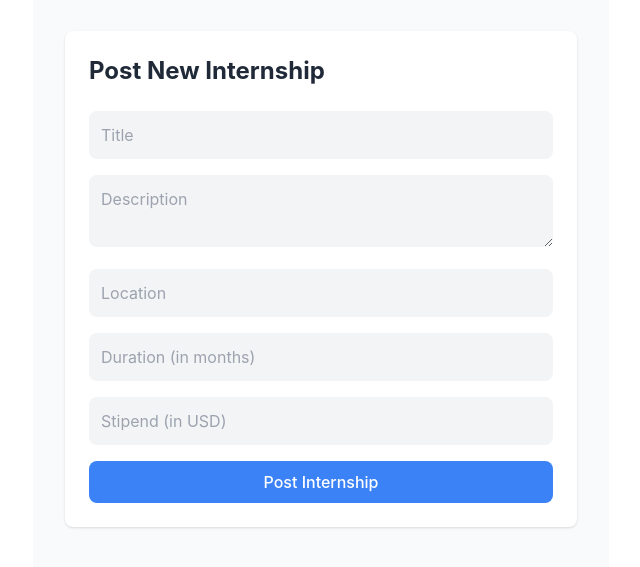
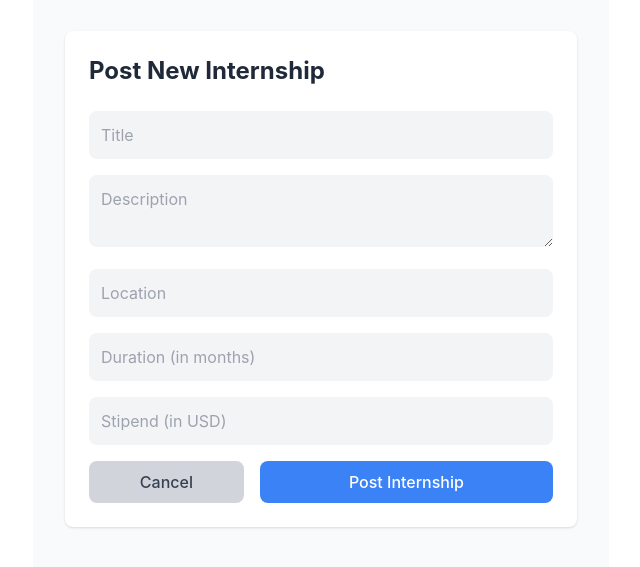
Before and after one commit to JhaBhatiaSharma/JhaBhatiaSharma, a React (Vite) app in the folder frontend/: page /add-internship in a window 1280 px wide. Shown: the part 121-688 px from the top of the page, without its empty margins (319-959 px from the left). Built offline with nearby package versions, Linux system fonts and the light colour scheme.

Commit message:
feat: add Cancel button to navigate back to company dashboard

```diff
--- a/frontend/src/Pages/Company/AddInternship.jsx
+++ b/frontend/src/Pages/Company/AddInternship.jsx
@@ -25,6 +25,9 @@ const AddInternship = () => {
       console.error('Error adding internship:', error);
       alert('Failed to add internship');
     }
+  };
+  const handleCancel = () => {
+    navigate('/company'); // Navigate back to the dashboard
   };
 
   return (
@@ -71,12 +74,21 @@ const AddInternship = () => {
             className="w-full bg-gray-100 p-3 rounded-lg focus:outline-none"
             required
           />
+          <div className="flex gap-4">
+            <button
+              type="button"
+              onClick={handleCancel}
+              className="w-1/2 bg-gray-300 text-gray-700 py-2 rounded-lg hover:bg-gray-400"
+            >
+              Cancel
+            </button>
           <button
             type="submit"
             className="w-full bg-blue-500 text-white py-2 rounded-lg hover:bg-blue-600"
           >
             Post Internship
           </button>
+          </div>
         </form>
       </div>
     </div>
```
